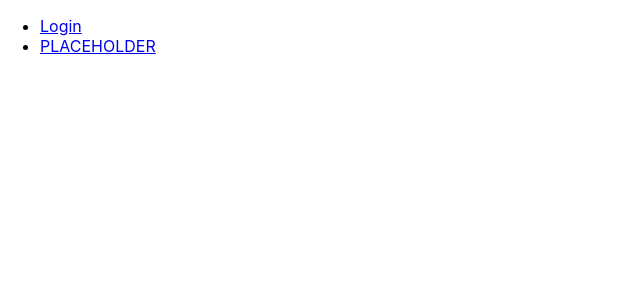
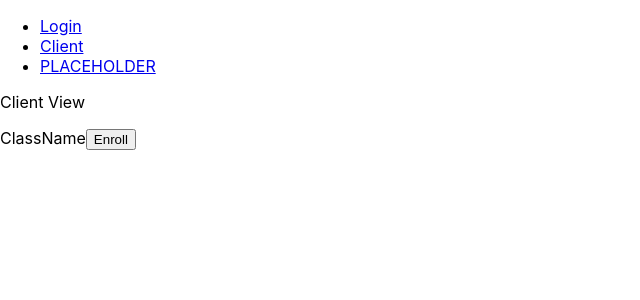
Before and after one commit to bw-anywhere-fitness/frontend, a React (Create React App) app in the folder anywherefitness/: page /clientview in a window 1280 px wide. Shown: the top 300 px of the page, without its empty margins (0-640 px from the left). Built offline with nearby package versions, Linux system fonts and the light colour scheme.

Commit message:
basic clients component structured

```diff
--- a/anywherefitness/src/App.js
+++ b/anywherefitness/src/App.js
@@ -1,6 +1,7 @@
 import React from 'react';
 import './App.css';
 import Login from './components/Login';
+import ClientView from './components/ClientComponents/ClientView';
 import { BrowserRouter as Router, Route, Link } from 'react-router-dom';
 
 import PrivateRoute from './PrivateRoute';
@@ -13,13 +14,18 @@ function App() {
             <Link to="/login">Login</Link>
           </li>
           <li>
+            <Link to="/clientview">Client</Link>
+          </li>
+          <li>
             <Link to="/PLACEHOLDER">PLACEHOLDER</Link>
           </li>
         </ul>
 
       <Route path="/login" component={Login}  />
+      <Route path="/clientview" component={ClientView} />
       {/* below line commented out for now */}
       {/* <PrivateRoute exact path="/PLACEHOLDER" component={PLACEHOLDER} />   */}
+
     </Router>
   );
 }
--- /dev/null
+++ b/anywherefitness/src/components/ClientComponents/Class.js
@@ -0,0 +1,22 @@
+import React from 'react';
+import { connect } from 'react-redux';
+
+class Class extends React.Component {
+    // enroll in class, placeholder
+
+    render() {
+        return (
+            <div>
+                ClassName
+                <button>Enroll</button>
+            </div>
+        )
+    }
+}
+
+export default Class
+
+// export default connect(
+//     null ,
+//     { enrollClass }
+// )(Class);
--- /dev/null
+++ b/anywherefitness/src/components/ClientComponents/ClassList.js
@@ -0,0 +1,30 @@
+import React from 'react';
+import { connect } from 'react-redux';
+
+// import { getClasses } from '../actions';
+import Class from './Class';
+
+class ClassList extends React.Component {
+    // componentDidMount() {
+    //     this.props.getClasses();
+    // }
+
+    render() {
+        return (
+            <div>
+                <Class />
+            </div>
+        )
+    }
+}
+
+export default ClassList
+
+// const mapStateToProps = state => ({
+//     classList: state.classList
+// })
+
+// export default connect(
+//     mapStateToProps,
+//     { getClasses }
+// )(ClassList)
--- /dev/null
+++ b/anywherefitness/src/components/ClientComponents/ClientView.js
@@ -0,0 +1,13 @@
+import React from 'react';
+import ClassList from './ClassList';
+
+function ClientView() {
+    return (
+        <div>
+            <p>Client View</p>
+            <ClassList />
+        </div>
+    )
+}
+
+export default ClientView
```
